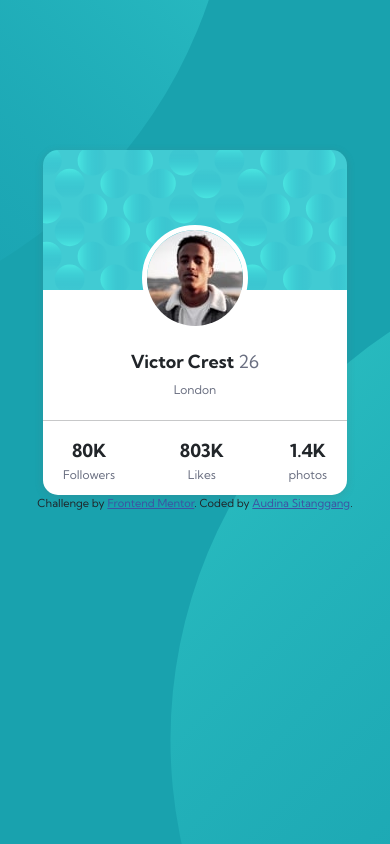
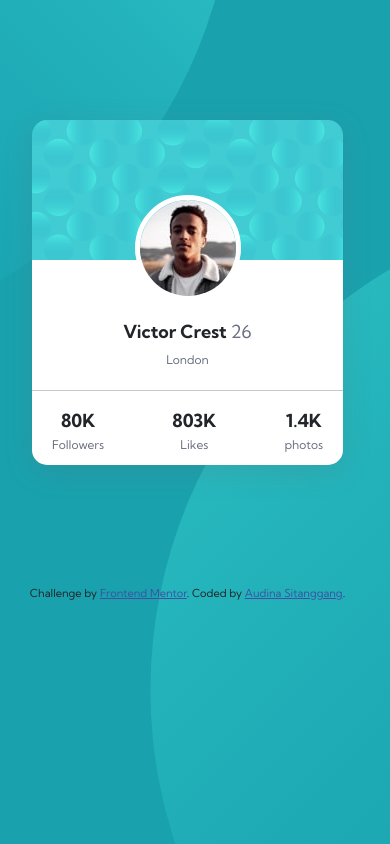
Before and after one commit to audinastgg/profile-card-component-main, a plain HTML site: page index.html in a window 390 px wide. Drawn offline with nearby package versions, Linux system fonts and the light colour scheme.

Commit message:
responsive css

```diff
--- a/style.css
+++ b/style.css
@@ -70,11 +70,17 @@ span {
 
 @media only screen and (max-width: 600px) {
     body {
-        min-width: 375px;
-        min-height: fit-content;
+        width: 375px;
+        height: auto;
         font-family: 'Kumbh Sans', sans-serif;
-        background: url(images/bg-pattern-top.svg) no-repeat right 155px bottom 180px ,
-        url(images/bg-pattern-bottom.svg) no-repeat left 170px top 250px;
+        background: url(images/bg-pattern-top.svg) no-repeat right 155px bottom 250px ,
+        url(images/bg-pattern-bottom.svg) no-repeat left 150px top 200px;
         background-color: hsl(185, 75%, 39%);
+        position: relative;
+  }
+  .card {
+      width: 100%;
+      margin: 120px 20px;
+      box-shadow: rgba(100, 100, 111, 0.2) 0px 7px 29px 0px;
   }
 }
```
Also changed, not shown: 1 other file.
